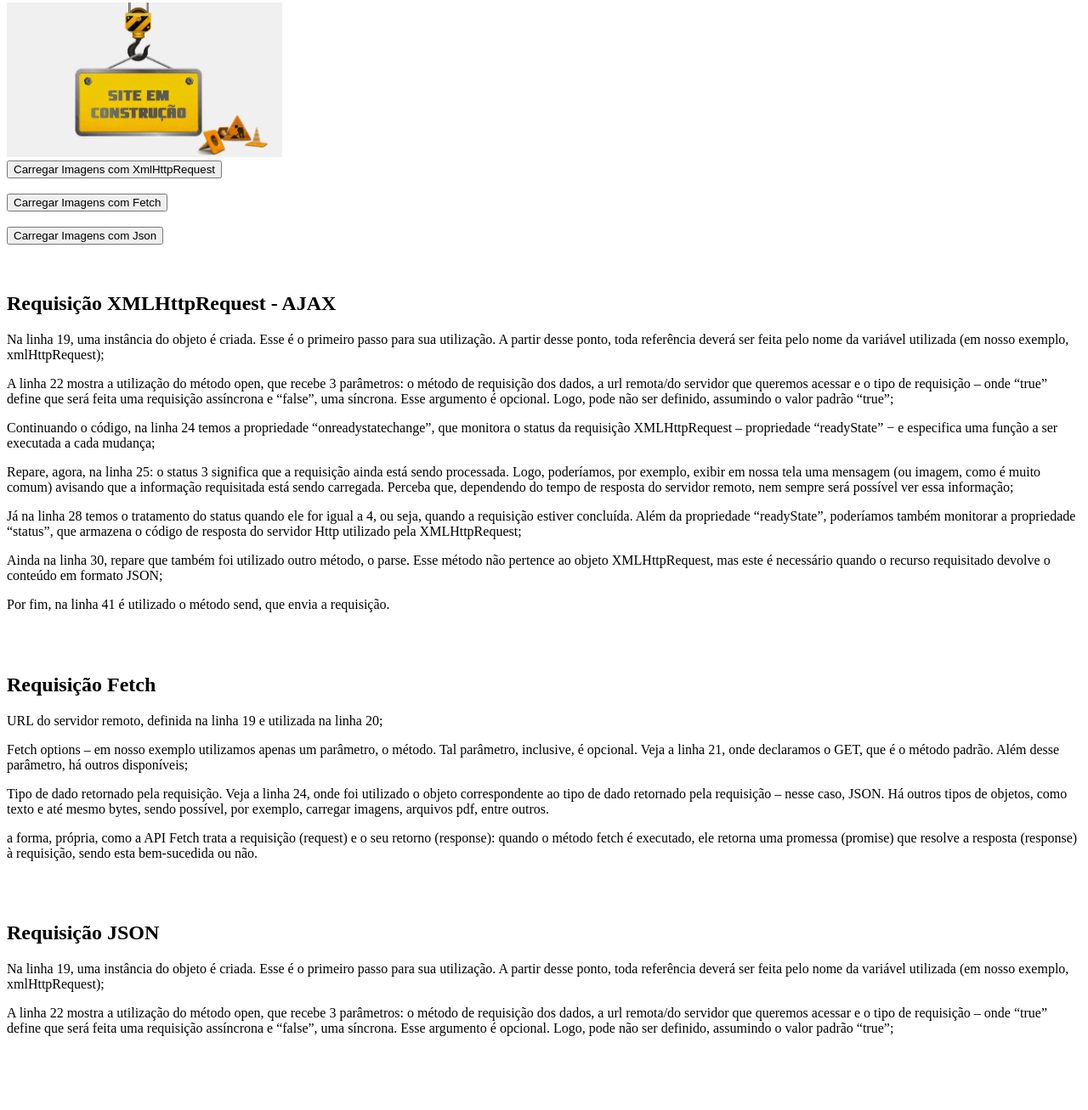
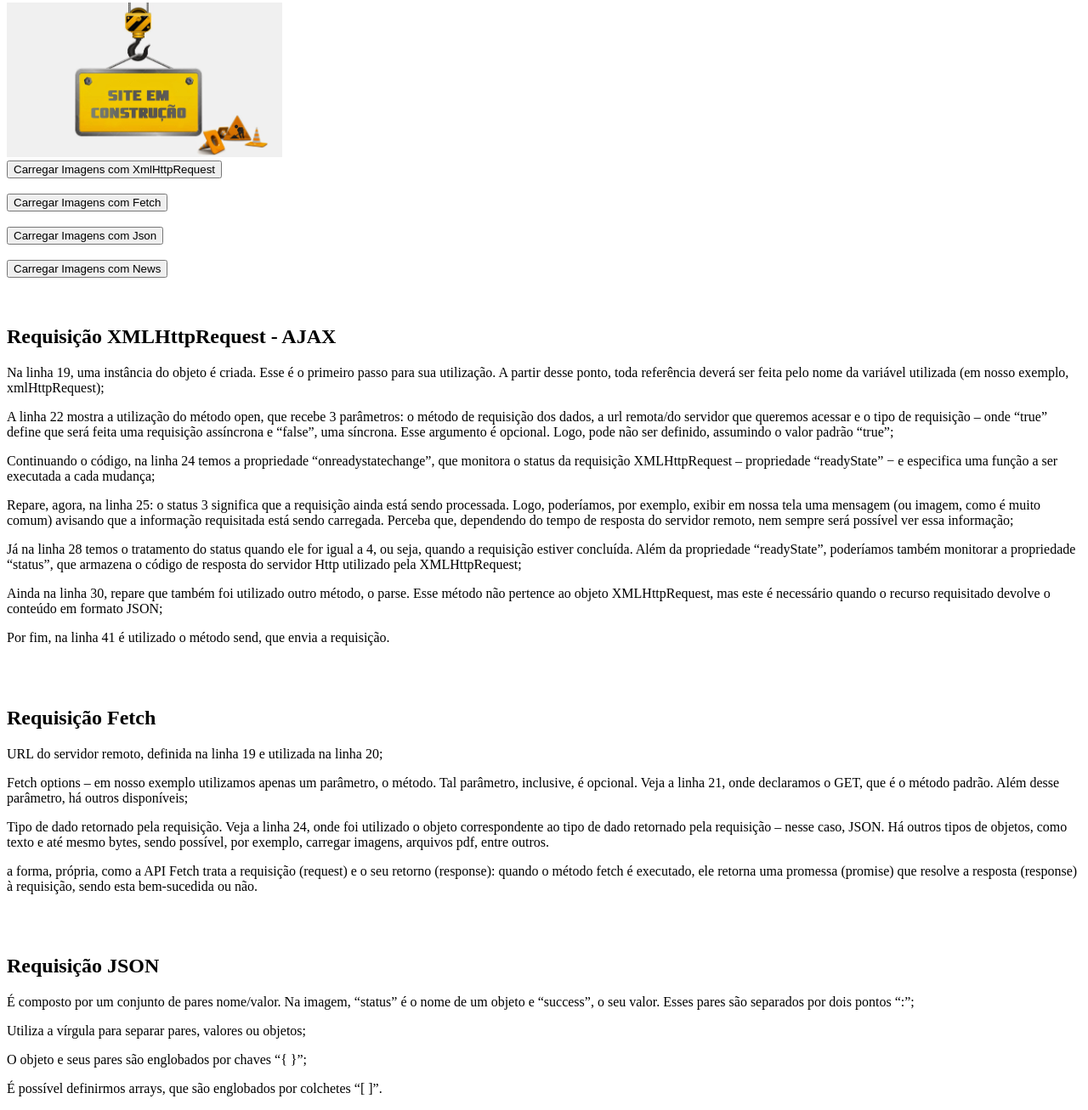
Before and after one commit to douglasabnovato/ads-digital, a plain HTML site: page dev-web-html-css-js-php/tema-4/modulo-4/index.html in a window 1280 px wide. Shown: the part 158-1465 px from the top of the page at 85% size. Before the commit the page ends 1394 px from the top, so only its background shows below. Drawn offline with Linux system fonts and the light colour scheme.

Commit message:
unsplash api : requisição com fetch

```diff
--- a/dev-web-html-css-js-php/tema-4/modulo-4/index.html
+++ b/dev-web-html-css-js-php/tema-4/modulo-4/index.html
@@ -42,6 +42,11 @@
         <br />
         <button onclick="carregarImagensJson()">
           Carregar Imagens com Json
+        </button>
+        <br />
+        <br />
+        <button onclick="carregarImagensNews()">
+          Carregar Imagens com News
         </button>
       </div>
       <br />
@@ -126,18 +131,14 @@
       <div>
         <h2>Requisição JSON</h2>
         <p>
-          Na linha 19, uma instância do objeto é criada. Esse é o primeiro passo
-          para sua utilização. A partir desse ponto, toda referência deverá ser
-          feita pelo nome da variável utilizada (em nosso exemplo,
-          xmlHttpRequest);
+          É composto por um conjunto de pares nome/valor. Na imagem, “status” é
+          o nome de um objeto e “success”, o seu valor. Esses pares são
+          separados por dois pontos “:”;
         </p>
+        <p>Utiliza a vírgula para separar pares, valores ou objetos;</p>
+        <p>O objeto e seus pares são englobados por chaves “{ }”;</p>
         <p>
-          A linha 22 mostra a utilização do método open, que recebe 3
-          parâmetros: o método de requisição dos dados, a url remota/do servidor
-          que queremos acessar e o tipo de requisição – onde “true” define que
-          será feita uma requisição assíncrona e “false”, uma síncrona. Esse
-          argumento é opcional. Logo, pode não ser definido, assumindo o valor
-          padrão “true”;
+          É possível definirmos arrays, que são englobados por colchetes “[ ]”.
         </p>
       </div>
     </div>
@@ -202,6 +203,27 @@
             console.error("Erro na requisição Fetch: " + err);
           });
       }
+
+      function carregarImagensNews() {
+        var api_id = `CbZ64iO5DNcCp136lDh9PLg3CgLjodXA3VpCdn2mckg`;
+        var url = `https://api.unsplash.com/photos/?client_id=${api_id}`;
+        fetch(url, {
+          method: "get",
+        })
+          .then(function (response) {
+            return response.json();
+          })
+          .then(function (data) {
+            console.log(data);
+            console.log(data[2].urls.regular);
+
+            var imgDog = document.getElementById("img_dog");
+            imgDog.src = data[Math.floor(Math.random() * 9)].urls.regular;
+          })
+          .catch(function (err) {
+            console.error("Erro na requisição Fetch: " + err);
+          });
+      }
     </script>
   </body>
 </html>
```
